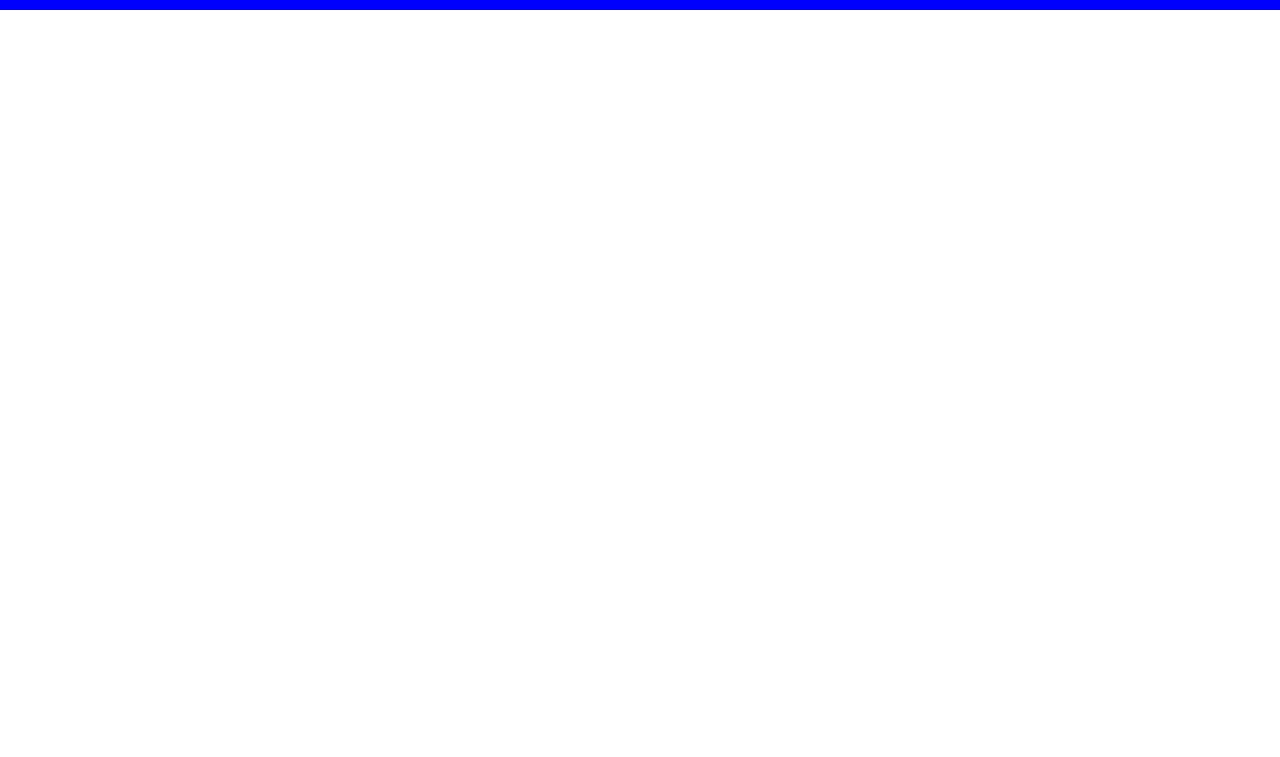
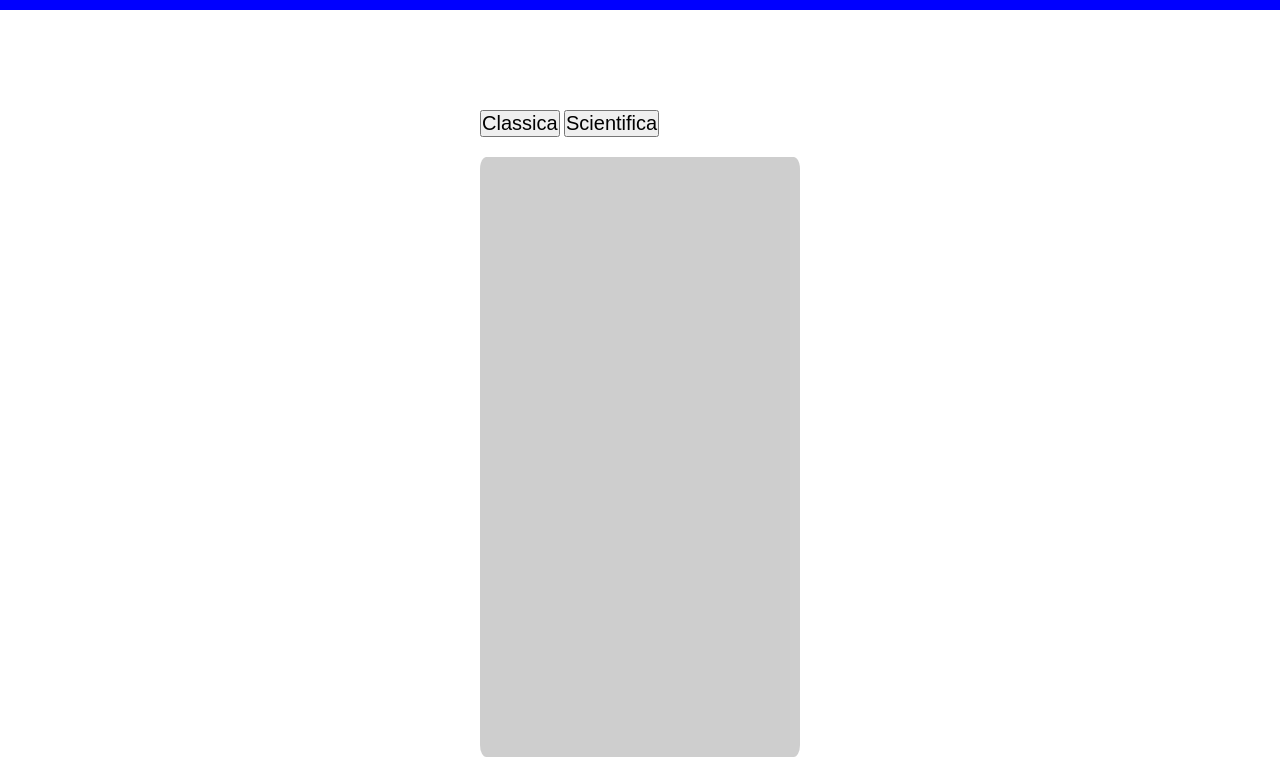
Before and after one commit to salvatorebriga/htmlcss-simple-calculator, a plain HTML site: page index.html in a window 1280 px wide. Shown: the part 90-847 px from the top of the page. Before the commit the page ends 800 px from the top, so only its background shows below. Drawn offline with Linux system fonts and the light colour scheme; a web font is replaced by a local one.

Commit message:
define structure

```diff
--- a/css/style.css
+++ b/css/style.css
@@ -9,6 +9,25 @@ header{
 
 }
 
+.necktie{
+    max-width: 25%;
+    margin: 0 auto;
+    margin-top: 100px;
+}
+
+.container{
+    display: flex;
+    border-radius: 2%;
+    background-color: #cecece;
+    height: 600px;
+    margin: 0 auto;
+    margin-top: 20px;
+}
+
+.bt-conf{
+    font-size: 20px;
+}
+
 *{
     box-sizing: border-box;
     margin: 0;
--- a/index.html
+++ b/index.html
@@ -14,7 +14,20 @@
     </header>
 
     <main>
+        <div class="necktie">
 
+            <button class="bt-conf">Classica</button>
+            <button class="bt-conf">Scientifica</button>
+
+            <div class="container">
+                <div class="title">
+
+                </div>
+                <div class="number">
+
+                </div>
+            </div>
+        </div>
     </main>
 
 </body>
```
